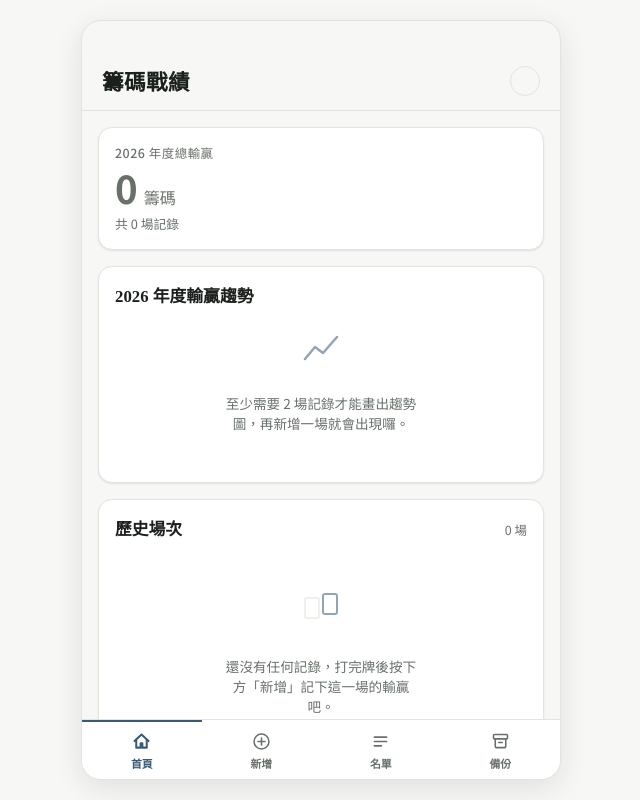
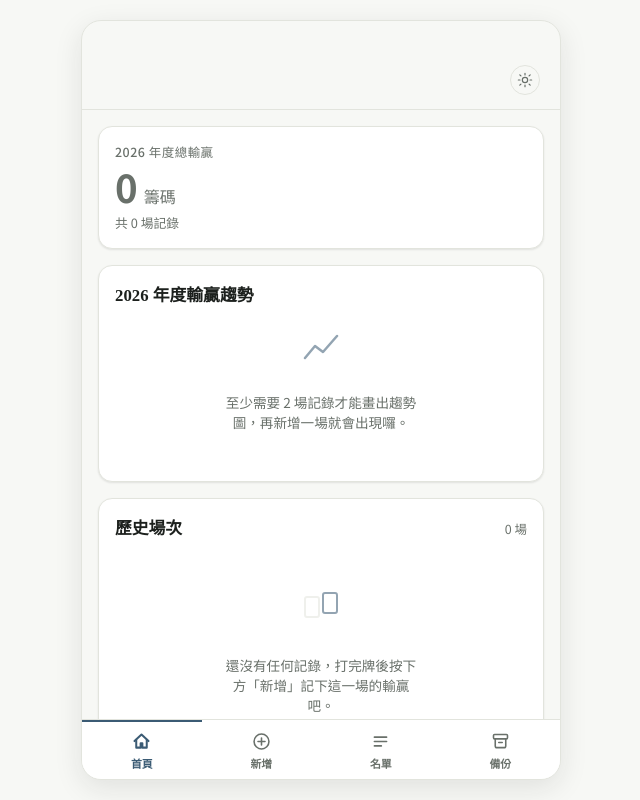
Before and after one commit to yu015014-coder/mahjong-chips, a plain HTML site: page index.html in a window 1280 px wide. Shown: the whole page, without its empty margins (319-959 px from the left). Drawn offline with Linux system fonts and the light colour scheme.

Commit message:
Add files via upload

```diff
--- a/index.html
+++ b/index.html
@@ -81,9 +81,13 @@
   .tabular{font-variant-numeric:tabular-nums;}
 
   .app{
+    position:fixed;
+    top:0;
+    bottom:0;
+    left:50%;
+    transform:translateX(-50%);
+    width:100%;
     max-width:480px;
-    margin-inline:auto;
-    height:100dvh;
     display:flex;
     flex-direction:column;
     background:var(--surface);
@@ -97,10 +101,9 @@
     border-bottom:1px solid var(--border);
     display:flex;
     align-items:center;
-    justify-content:space-between;
+    justify-content:flex-end;
     gap:8px;
   }
-  .topbar h1{font-size:1.35rem; font-weight:700; color:var(--ink); letter-spacing:.02em;}
 
   main{
     flex:1;
@@ -256,7 +259,7 @@
   .tab.active svg{stroke-width:2.3;}
 
   @media (min-width:481px){
-    .app{margin-block:20px; height:calc(100dvh - 40px); border:1px solid var(--border); border-radius:20px; overflow:hidden; box-shadow:0 8px 28px var(--shadow);}
+    .app{top:20px; bottom:20px; border:1px solid var(--border); border-radius:20px; overflow:hidden; box-shadow:0 8px 28px var(--shadow);}
   }
 
   .topbar-right{display:flex; align-items:center;}
@@ -267,8 +270,7 @@
   }
   .theme-toggle svg{width:16px; height:16px;}
   .theme-toggle .icon-moon{display:none;}
-  :root[data-theme="dark"] .theme-toggle .icon-sun,
-  :root:not([data-theme="light"]):not([data-theme="dark"]) .theme-toggle .icon-sun{display:none;}
+  :root[data-theme="dark"] .theme-toggle .icon-sun{display:none;}
   :root[data-theme="dark"] .theme-toggle .icon-moon{display:block;}
   @media (prefers-color-scheme: dark){
     :root:not([data-theme="light"]):not([data-theme="dark"]) .theme-toggle .icon-sun{display:none;}
@@ -280,7 +282,6 @@
 
 <div class="app">
   <header class="topbar">
-    <h1>籌碼戰績</h1>
     <div class="topbar-right">
       <button id="theme-toggle" class="theme-toggle" type="button" aria-label="切換深色／淺色模式">
         <svg class="icon-sun" viewBox="0 0 24 24" fill="none" stroke="currentColor" stroke-width="1.8" stroke-linecap="round" stroke-linejoin="round"><circle cx="12" cy="12" r="4"/><path d="M12 2v2.5M12 19.5V22M4.2 4.2l1.7 1.7M18.1 18.1l1.7 1.7M2 12h2.5M19.5 12H22M4.2 19.8l1.7-1.7M18.1 5.9l1.7-1.7"/></svg>
```
